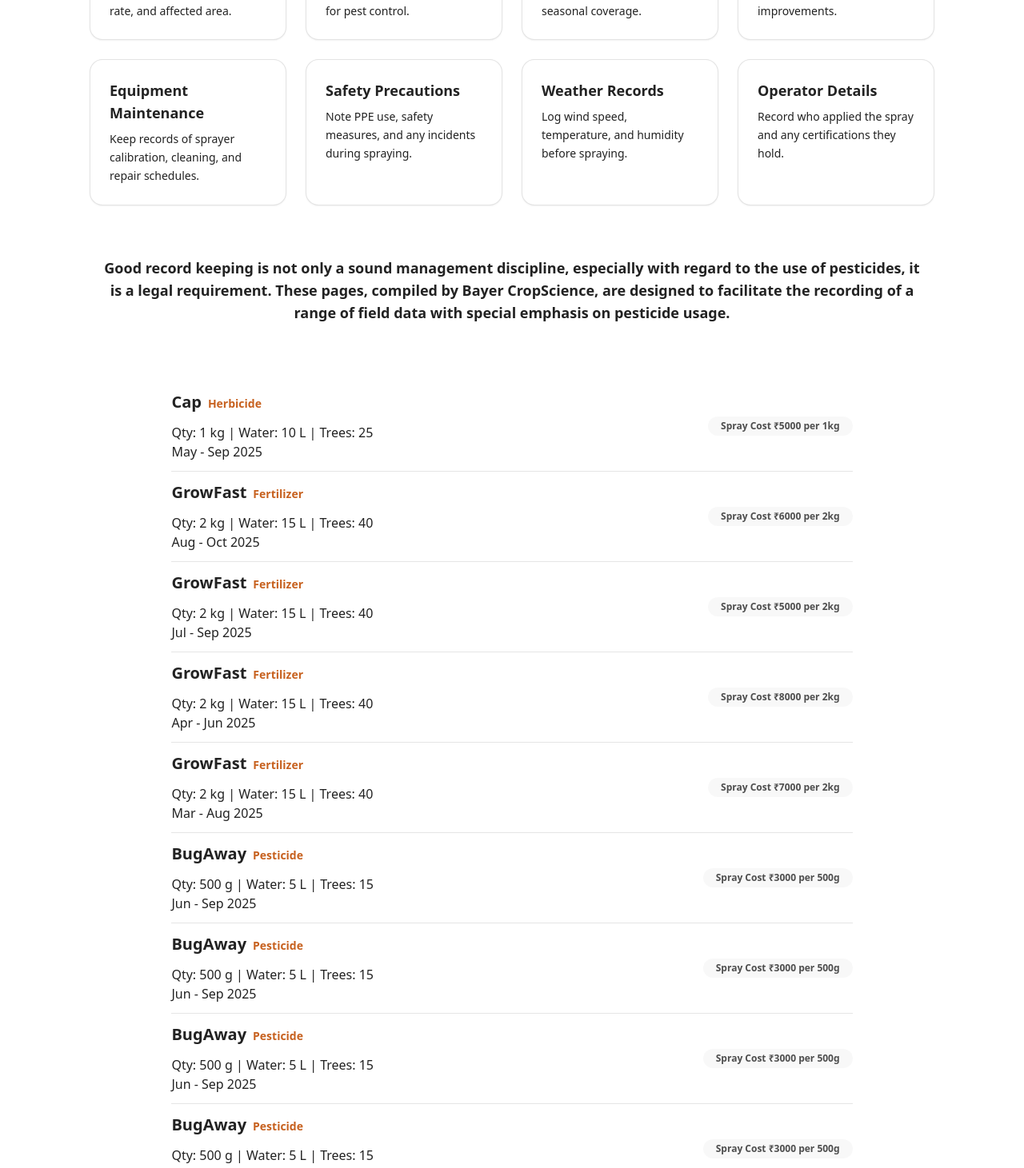
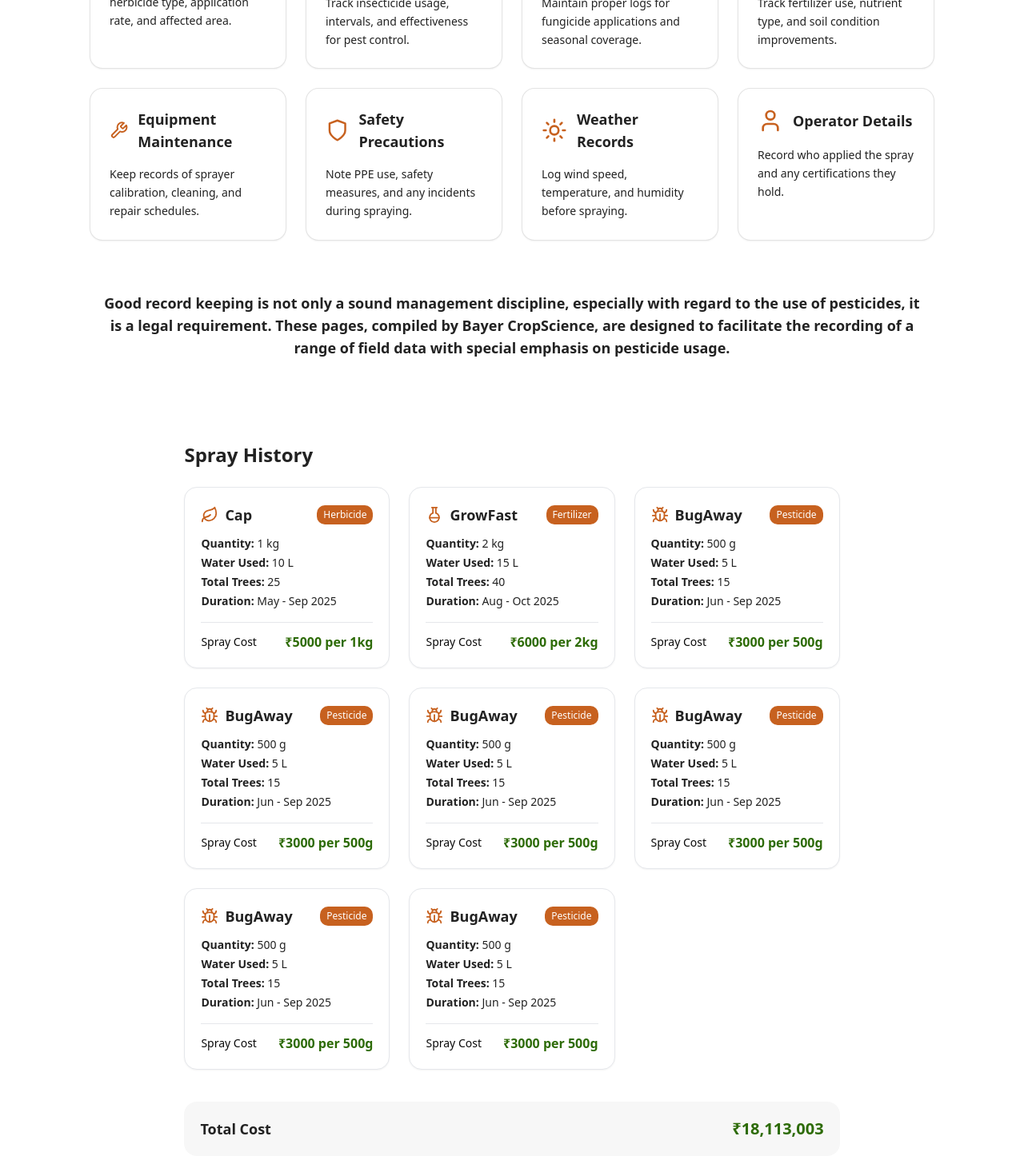
Before and after one commit to CodeStrix3c/Ecommerce-FrontEnd, a React (Vite) app: page /spray in a window 1280 px wide. Shown: the part 800-2261 px from the top of the page at 80% size. Built offline with nearby package versions, Linux system fonts and the light colour scheme; no server answers; sample sign-in values are in the browser's storage.

Commit message:
ZE-154 Improve Ui Design for Spray Page

```diff
--- a/src/features/spray/components/SprayCard.jsx
+++ b/src/features/spray/components/SprayCard.jsx
@@ -1,5 +1,5 @@
 import React from "react";
-
+import { Leaf, FlaskRound, Bug, Droplet } from "lucide-react";
 
 const sprayHistoryData = [
   {
@@ -23,35 +23,14 @@ const sprayHistoryData = [
     cost: "6000 per 2kg",
   },
   {
-    id: 2,
-    type: "Fertilizer",
-    name: "GrowFast",
-    quantity: "2 kg",
-    waterUsed: "15 L",
-    totalTrees: 40,
-    date: "Jul - Sep 2025",
-    cost: "5000 per 2kg",
-  },
-  {
-    id: 2,
-    type: "Fertilizer",
-    name: "GrowFast",
-    quantity: "2 kg",
-    waterUsed: "15 L",
-    totalTrees: 40,
-    date: "Apr - Jun 2025",
-    cost: "8000 per 2kg",
-
-  },
-  {
-    id: 2,
-    type: "Fertilizer",
-    name: "GrowFast",
-    quantity: "2 kg",
-    waterUsed: "15 L",
-    totalTrees: 40,
-    date: "Mar - Aug 2025",
-    cost: "7000 per 2kg",
+    id: 3,
+    type: "Pesticide",
+    name: "BugAway",
+    quantity: "500 g",
+    waterUsed: "5 L",
+    totalTrees: 15,
+    date: "Jun - Sep 2025",
+    cost: "3000 per 500g",
   },
   {
     id: 3,
@@ -63,7 +42,7 @@ const sprayHistoryData = [
     date: "Jun - Sep 2025",
     cost: "3000 per 500g",
   },
-   {
+  {
     id: 3,
     type: "Pesticide",
     name: "BugAway",
@@ -73,7 +52,7 @@ const sprayHistoryData = [
     date: "Jun - Sep 2025",
     cost: "3000 per 500g",
   },
-   {
+  {
     id: 3,
     type: "Pesticide",
     name: "BugAway",
@@ -106,73 +85,73 @@ const sprayHistoryData = [
 ];
 
 export default function SprayHistory() {
-  const totalCost = sprayHistoryData.reduce((sum, item) => sum + parseFloat(item.cost), 0);
+  const totalCost = sprayHistoryData.reduce((sum, item) => {
+    const num = parseFloat(item.cost.replace(/[^\d.]/g, ""));
+    return sum + num;
+  }, 0);
+
+  const typeIcons = {
+    Herbicide: <Leaf className="text-[var(--color-secondary)]" size={22} />,
+    Fertilizer: <FlaskRound className="text-[var(--color-secondary)]" size={22} />,
+    Pesticide: <Bug className="text-[var(--color-secondary)]" size={22} />,
+  };
 
   return (
-    <div className="">
-      <ul
-        className="divide-y"
-        style={{ borderColor: "var(--color-black-hover)" }}
-      >
+    <div className="max-w-5xl mx-auto px-4 py-8">
+      <h2 className="text-2xl font-bold text-[var(--color-black)] mb-6">
+        Spray History
+      </h2>
+
+      <div className="grid grid-cols-1 sm:grid-cols-2 lg:grid-cols-3 gap-6">
         {sprayHistoryData.map((item) => (
-          <li
-            key={item.id}
-            className="py-3 flex flex-col sm:flex-row sm:items-center sm:justify-between gap-2"
+          <div
+            key={item.id + item.date}
+            className="p-5 rounded-2xl bg-[var(--color-white)] shadow-sm border border-gray-200"
           >
-
-            <div className="flex flex-col ">
-              <span className="font-bold mb-3 text-[var(--color-black)] text-xl sm:text-l">
-                {item.name}
-                <span className="ml-2 text-[var(--color-secondary)] text-sm sm:text-l">
-                  {item.type}
+            <div className="flex items-center justify-between mb-3">
+              <div className="flex items-center gap-2">
+                {typeIcons[item.type]}
+                <span className="font-semibold text-lg text-[var(--color-black)]">
+                  {item.name}
                 </span>
-              </span>
-              <span className="text-[var(--color-black)] text-l sm:text-l">
-                Qty: {item.quantity} | Water: {item.waterUsed} | Trees:{" "}
-                {item.totalTrees}
-              </span>
-              <span className="text-[var(--color-black)] text-l sm:text-l">
-                {item.date}
+              </div>
+              <span className="text-xs font-medium bg-[var(--color-secondary)] text-[var(--color-white)] px-2 py-1 rounded-md">
+                {item.type}
               </span>
             </div>
 
-            <div className="flex items-center justify-between sm:justify-end gap-4">
-              <span
-                className="font-semibold text-sm lg:text-xs sm:text-xs px-4 py-1 rounded-lg"
-                style={{
-                  backgroundColor: "var(--color-black-hover)",
-                  color: "var(--color-black)",
-                  opacity: 0.8,
-                }}
-              >
-                Spray Cost ₹{item.cost.toLocaleString()}
+            <div className="space-y-1 text-[var(--color-black)] text-sm">
+              <p>
+                <strong>Quantity:</strong> {item.quantity}
+              </p>
+              <p>
+                <strong>Water Used:</strong> {item.waterUsed}
+              </p>
+              <p>
+                <strong>Total Trees:</strong> {item.totalTrees}
+              </p>
+              <p>
+                <strong>Duration:</strong> {item.date}
+              </p>
+            </div>
+
+            <div className="flex justify-between items-center mt-4 pt-3 border-t border-gray-200">
+              <span className="text-sm text-[var(--color-gray)]font-medium">
+                Spray Cost
               </span>
+              <span className="font-semibold text-[var(--color-primary)]">
+                ₹{item.cost}
+              </span>
+            </div>
+          </div>
+        ))}
+      </div>
 
-
-              {/* <div className="flex gap-2">
-                <Edit2
-                  size={18}
-                  className="cursor-pointer text-[var(--color-primary)] hover:text-[var(--color-primary-hover)]"
-                />
-                <Trash2
-                  size={18}
-                  className="cursor-pointer text-[var(--color-error)]  hover:text-[var(--color-error-hover)]"
-                />
-              </div> */}
-            </div>
-          </li>
-        ))}
-      </ul>
-
-
-      <div
-        className="flex justify-between items-center mt-4 py-8 border-t"
-        style={{ borderColor: "var(--color-black-hover)" }}
-      >
-        <span className="font-bold text-[var(--color-black)] text-base sm:text-xl">
+      <div className="mt-10 p-5 rounded-2xl bg-[var(--color-black-hover)] flex justify-between items-center ">
+        <span className="text-lg font-semibold text-[var(--color-black)]">
           Total Cost
         </span>
-        <span className="font-bold text-[var(--color-primary)] text-base sm:text-lg">
+        <span className="text-xl font-bold text-[var(--color-primary)]">
           ₹{totalCost.toLocaleString()}
         </span>
       </div>
--- a/src/features/spray/pages/SprayPage.jsx
+++ b/src/features/spray/pages/SprayPage.jsx
@@ -2,76 +2,96 @@ import ContentWrapper from "@/components/shared/ContentWrapper";
 import SprayHistory from "../components/SprayCard";
 import useIsMobile from "@/hooks/useInMobile";
 import ImageHeaderSection from "../../../components/shared/ImageHeaderSection";
+import {
+  Leaf,
+  Bug,
+  CloudRain,
+  Droplets,
+  Wrench,
+  Shield,
+  Sun,
+  User,
+} from "lucide-react";
 
 const SprayPage = () => {
   const isMobile = useIsMobile();
 
+
+  const data = [
+    {
+      title: "Herbicide Use",
+      desc: "Record details about herbicide type, application rate, and affected area.",
+      icon: <Leaf className="w-8 h-8 text-[var(--color-secondary)]" />,
+    },
+    {
+      title: "Insecticide Schedule",
+      desc: "Track insecticide usage, intervals, and effectiveness for pest control.",
+      icon: <Bug className="w-8 h-8 text-[var(--color-secondary)]" />,
+    },
+    {
+      title: "Fungicide Records",
+      desc: "Maintain proper logs for fungicide applications and seasonal coverage.",
+      icon: <CloudRain className="w-8 h-8 text-[var(--color-secondary)]" />,
+    },
+    {
+      title: "Nutrient Application",
+      desc: "Track fertilizer use, nutrient type, and soil condition improvements.",
+      icon: <Droplets className="w-8 h-8 text-[var(--color-secondary)]" />,
+    },
+    {
+      title: "Equipment Maintenance",
+      desc: "Keep records of sprayer calibration, cleaning, and repair schedules.",
+      icon: <Wrench className="w-8 h-8 text-[var(--color-secondary)]" />,
+    },
+    {
+      title: "Safety Precautions",
+      desc: "Note PPE use, safety measures, and any incidents during spraying.",
+      icon: <Shield className="w-8 h-8 text-[var(--color-secondary)]" />,
+    },
+    {
+      title: "Weather Records",
+      desc: "Log wind speed, temperature, and humidity before spraying.",
+      icon: <Sun className="w-8 h-8 text-[var(--color-secondary)]" />,
+    },
+    {
+      title: "Operator Details",
+      desc: "Record who applied the spray and any certifications they hold.",
+      icon: <User className="w-8 h-8 text-[var(--color-secondary)]" />,
+    },
+  ];
+
   return (
-
     <div className="w-full min-h-screen bg-[var(--color-white)]">
-
-
-<ImageHeaderSection image={"https://images.pexels.com/photos/21711158/pexels-photo-21711158.jpeg"}
+      <ImageHeaderSection
+        image={
+          "https://images.pexels.com/photos/21711158/pexels-photo-21711158.jpeg"
+        }
         title={"Spray Record Information"}
-description={" Maintain accurate  spray data — including pesticide type, quantity, period, and cost.Keeping proper records ensures effective management and legal compliance."}
+        description={
+          "Maintain accurate spray data — including pesticide type, quantity, period, and cost. Keeping proper records ensures effective management and legal compliance."
+        }
       />
-
-
-
-
-
 
 
       <div className="max-w-6xl mx-auto w-full px-4 sm:px-6 md:px-8 lg:px-12 py-10">
         <div className="grid grid-cols-1 sm:grid-cols-2 lg:grid-cols-4 gap-6">
-          {[
-            {
-              title: "Herbicide Use",
-              desc: "Record details about herbicide type, application rate, and affected area.",
-            },
-            {
-              title: "Insecticide Schedule",
-              desc: "Track insecticide usage, intervals, and effectiveness for pest control.",
-            },
-            {
-              title: "Fungicide Records",
-              desc: "Maintain proper logs for fungicide applications and seasonal coverage.",
-            },
-            {
-              title: "Nutrient Application",
-              desc: "Track fertilizer use, nutrient type, and soil condition improvements.",
-            },
-            {
-              title: "Equipment Maintenance",
-              desc: "Keep records of sprayer calibration, cleaning, and repair schedules.",
-            },
-            {
-              title: "Safety Precautions",
-              desc: "Note PPE use, safety measures, and any incidents during spraying.",
-            },
-            {
-              title: "Weather Records",
-              desc: "Log wind speed, temperature, and humidity before spraying.",
-            },
-            {
-              title: "Operator Details",
-              desc: "Record who applied the spray and any certifications they hold.",
-            },
-          ].map((item, index) => (
+          {data.map((item, index) => (
             <div
               key={index}
-              className="bg-[var(--color-white)] border border-[var(--color-gray)] rounded-2xl p-6 shadow-sm "
+              className="bg-[var(--color-white)] border border-[var(--color-gray)] rounded-2xl p-6 shadow-sm"
             >
-              <h3 className="text-lg font-semibold text-[var(--color-black)] mb-2">
+              <div className="flex items-center gap-3 mb-4">
+                {item.icon}
+                <h3 className="text-lg font-semibold text-[var(--color-black)]">
                   {item.title}
                 </h3>
+              </div>
               <p className="text-sm text-[var(--color-black)] leading-relaxed">
                 {item.desc}
               </p>
             </div>
           ))}
         </div>
-
 
 
         <div className="max-w-5xl mx-auto mt-12 sm:mt-16 md:mt-20 lg:mt-16 text-center">
@@ -85,14 +105,13 @@ description={" Maintain accurate  spray data — including pesticide type, quant
         </div>
       </div>
 
-      <ContentWrapper compactScreen topSpacing isMobile={isMobile} >
-        <div className="sm:mt-[-8rem] md:mt-10 lg:mt-[-6rem]  px-4 sm:px-6 md:px-8 lg:px-12 pb-10">
+
+      <ContentWrapper compactScreen topSpacing isMobile={isMobile}>
+        <div className="sm:mt-[-8rem] md:mt-10 lg:mt-[-6rem] px-4 sm:px-6 md:px-8 lg:px-12 pb-10">
           <SprayHistory />
         </div>
       </ContentWrapper>
     </div>
-
-
   );
 };
 
```
Lines whose indentation alone changed are shown as unchanged.
